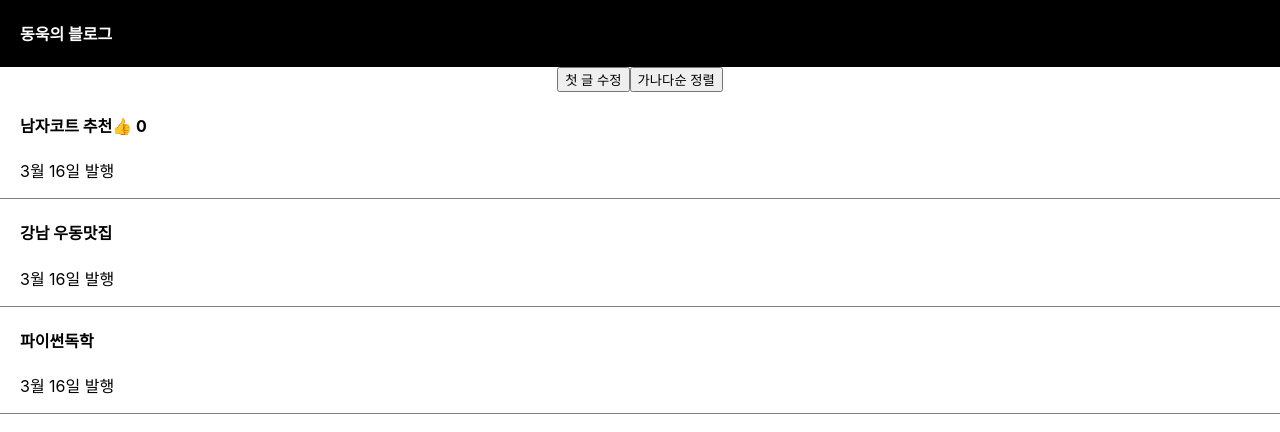
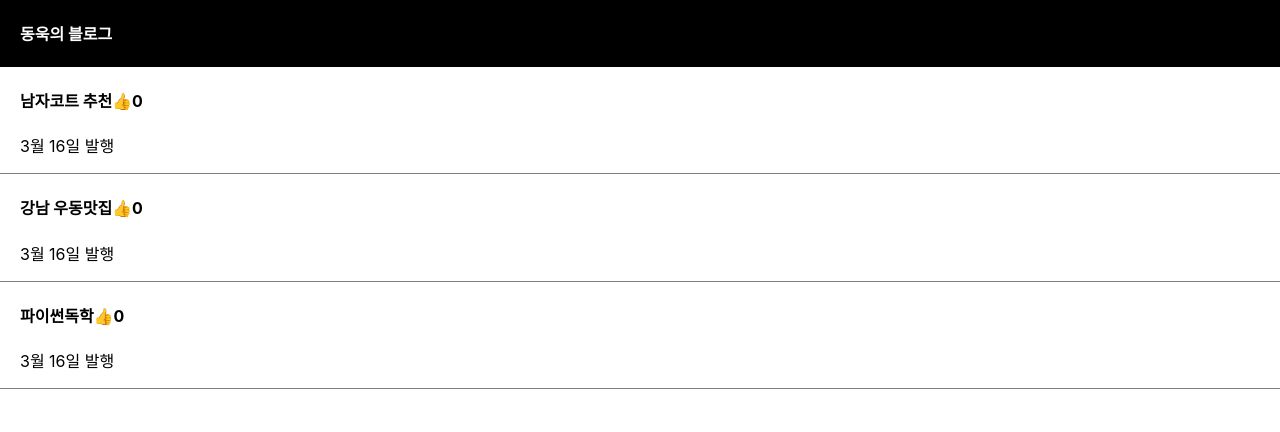
Before and after one commit to dongwook98/react-blog, a React (Create React App) app: page / in a window 1280 px wide. Shown: the top 432 px of the page. Built offline with nearby package versions, Linux system fonts and the light colour scheme.

Commit message:
배열 메서드 Map 학습

```diff
--- a/src/App.js
+++ b/src/App.js
@@ -8,14 +8,14 @@ function App() {
 
   // let serverData = ['강남 우동 맛집', '인생이 힘들때', '프론트엔드 개발자가 되려면?'];
   let [title, setTitle] = useState(['남자코트 추천', '강남 우동맛집', '파이썬독학']);
-  let [likeNum, setLikeNum] = useState(0);
-  let [modal, setModal] = useState(false); // step2. 동적 UI 현재 상태 저장
+  let [likeNum, setLikeNum] = useState([0, 0, 0]);
+  let [modal, setModal] = useState([false, false, false]); // step2. 동적 UI 현재 상태 저장
 
   return (
     <div className='App'>
       <div className='black-nav'><h4>동욱의 블로그</h4></div>
 
-      <button onClick={() => {
+      {/* <button onClick={() => {
         let copy = [...title]; // 배열은 참조타입이므로 수정하는게 아니고 복사하고 독립적인 배열을 만든 후 수정해야지 상태변경함수가 잘 작동할 것이다.
         copy[0] = '여자코트 추천'
         setTitle(copy); // 상태변경함수는 기존state와 신규state가 같은지 비교한 후, 같으면 동작x, 즉, 달라야지 재렌더링 해준다.
@@ -47,7 +47,29 @@ function App() {
         <p>3월 16일 발행</p>
       </div>
       {modal ? <Modal></Modal> : null}
-      {/* ▲ JSX에서는 if문 못쓰므로 삼항연산자 사용 */}
+      ▲ JSX에서는 if문 못쓰므로 삼항연산자 사용 */}
+
+
+      {
+        title.map((el, i) => {
+          return (
+            <div className='list' key={i}>
+              <h4>{el}
+                <span onClick={() => {
+                  let copy = [...likeNum];
+                  copy[i] = copy[i] + 1;
+                  setLikeNum(copy);
+                }}>👍
+                </span>
+                {likeNum[i]}
+              </h4>
+              <p>3월 16일 발행</p>
+
+            </div>
+
+          )
+        })
+      }
     </div>
   );
 }
```
